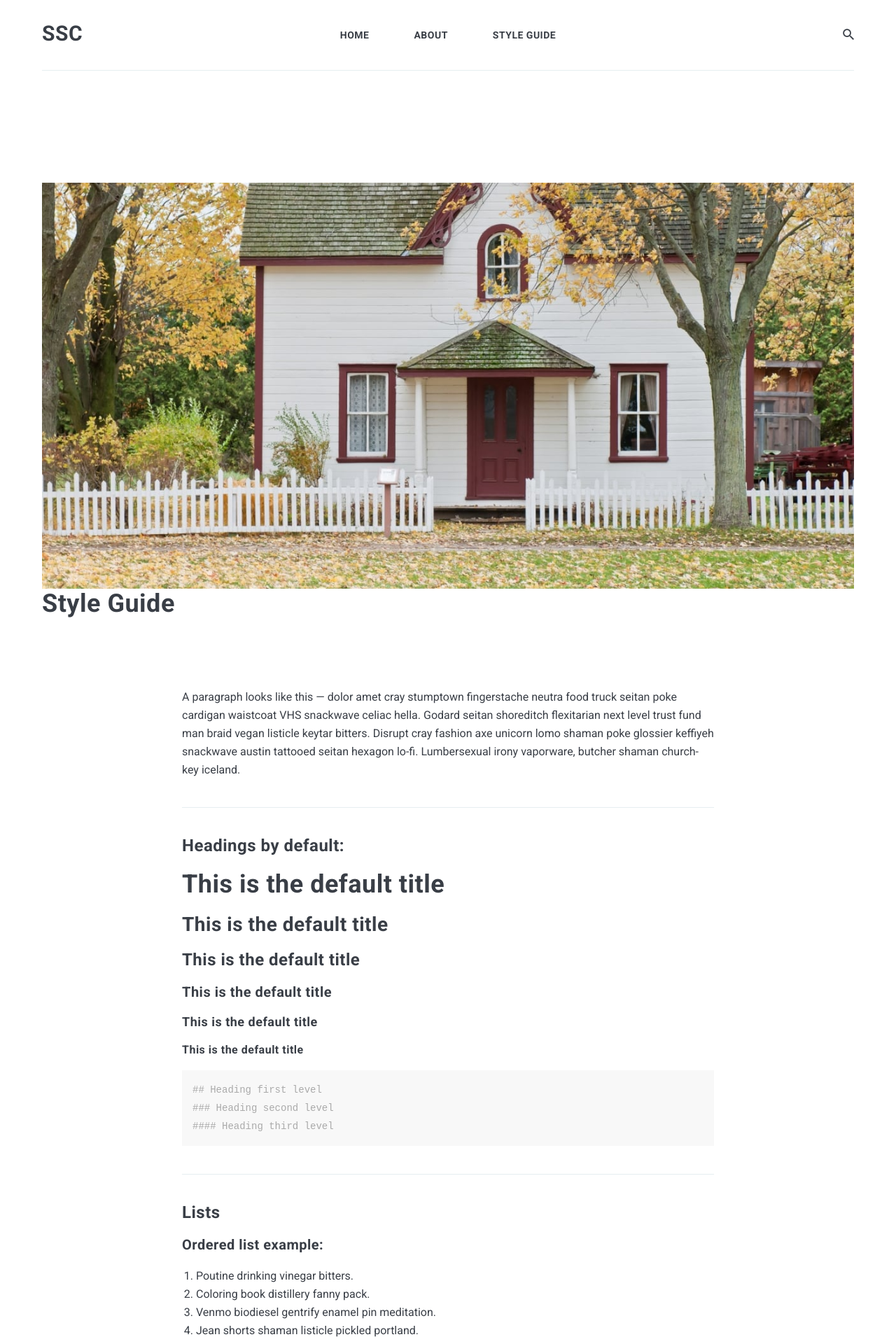
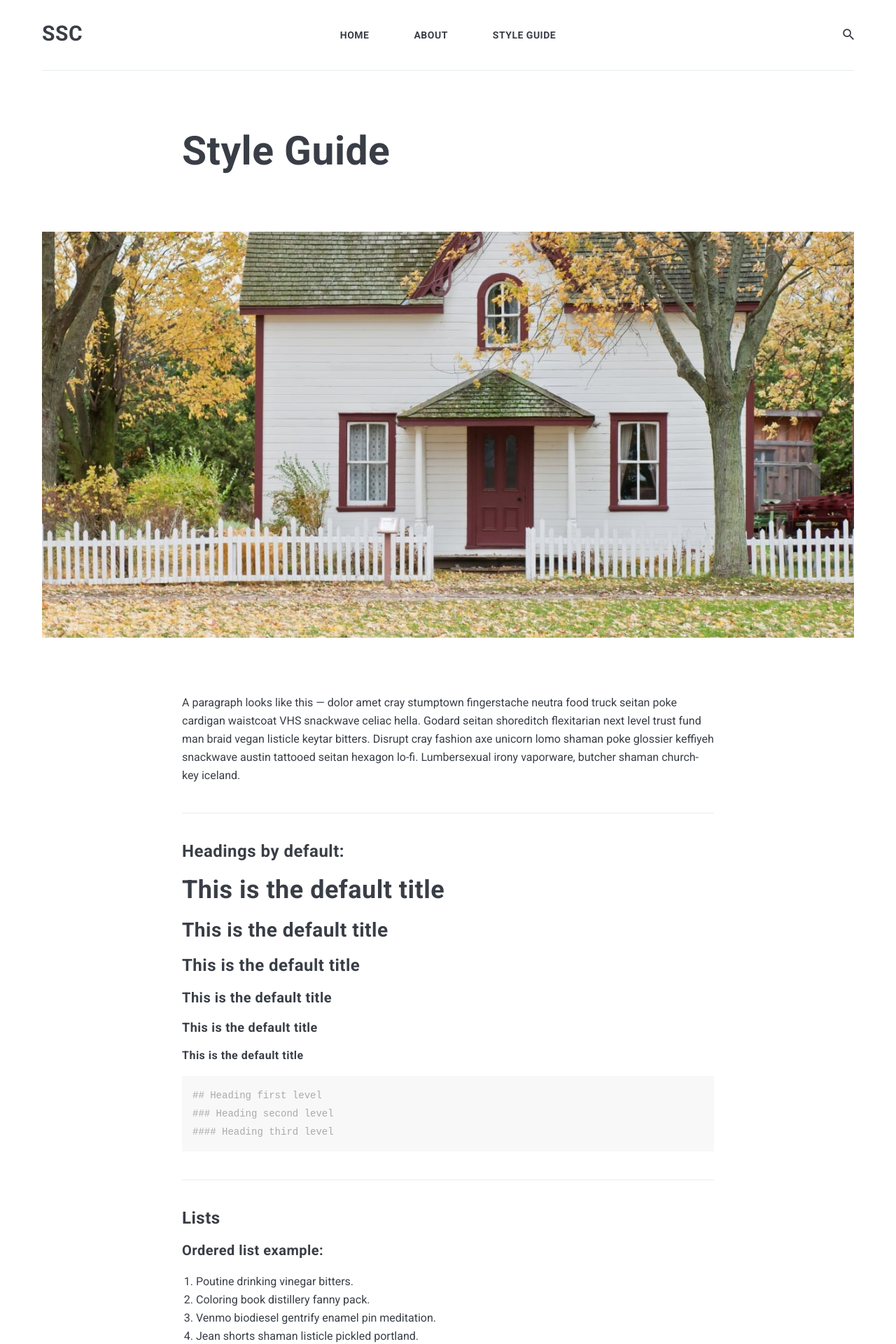
Before and after one commit to 9208k5/test0324, a Jekyll site: the page built from _pages/styleguide.md, in a window 1280 px wide. Shown: the top 1920 px of the page at 70% size. Built offline with Jekyll 4.4.1, drawn with Linux system fonts in a browser that asks for light colours; nearby versions of some CDN libraries.

Commit message:
Update page.html

```diff
--- a/_layouts/page.html
+++ b/_layouts/page.html
@@ -5,7 +5,7 @@ layout: default
 	<div class="page-title-box">
 		<div class="row">
 			<div class="col col-10 push-2 col-11 push-t-1 col-m-12 push-m-0">
-
+			<h1 class="page-title">{{ page.title | escape }}</h1>
 			</div>
 		</div>
 	</div>
@@ -19,7 +19,7 @@ layout: default
 
 
 <div class="container">
-	<h1 class="page-title">{{ page.title | escape }}</h1>
+
 	<div class="row">
 		<!-- begin page -->
 		<article class="page col col-8 col-t-10 col-m-12">
```
